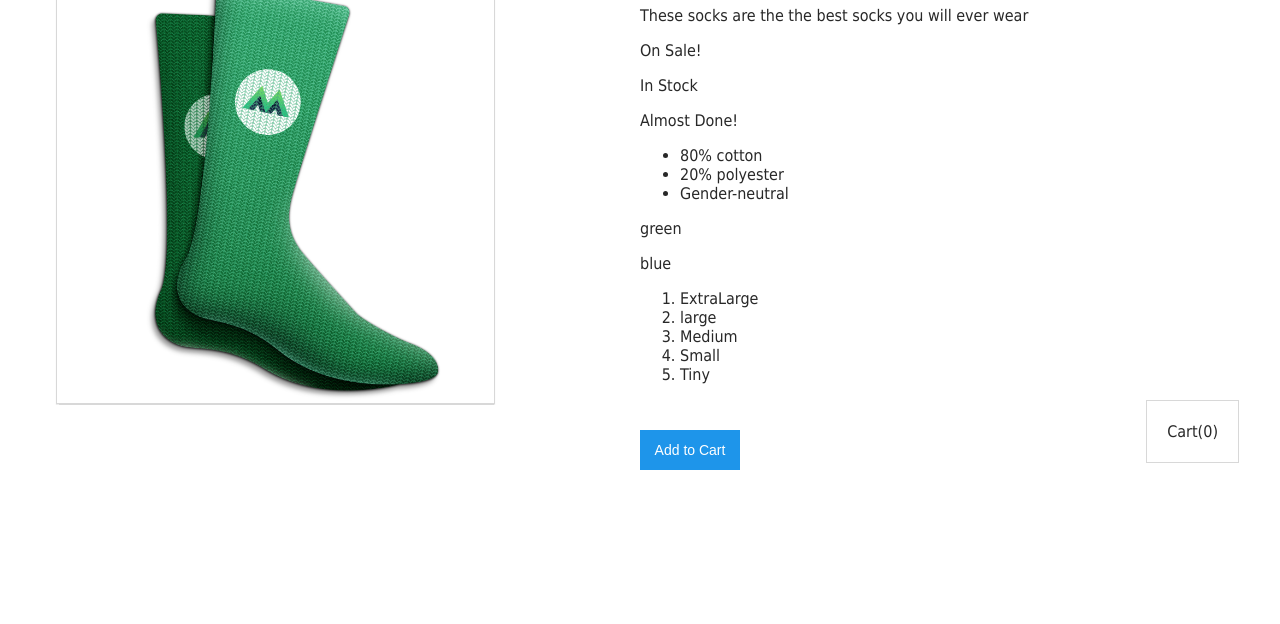
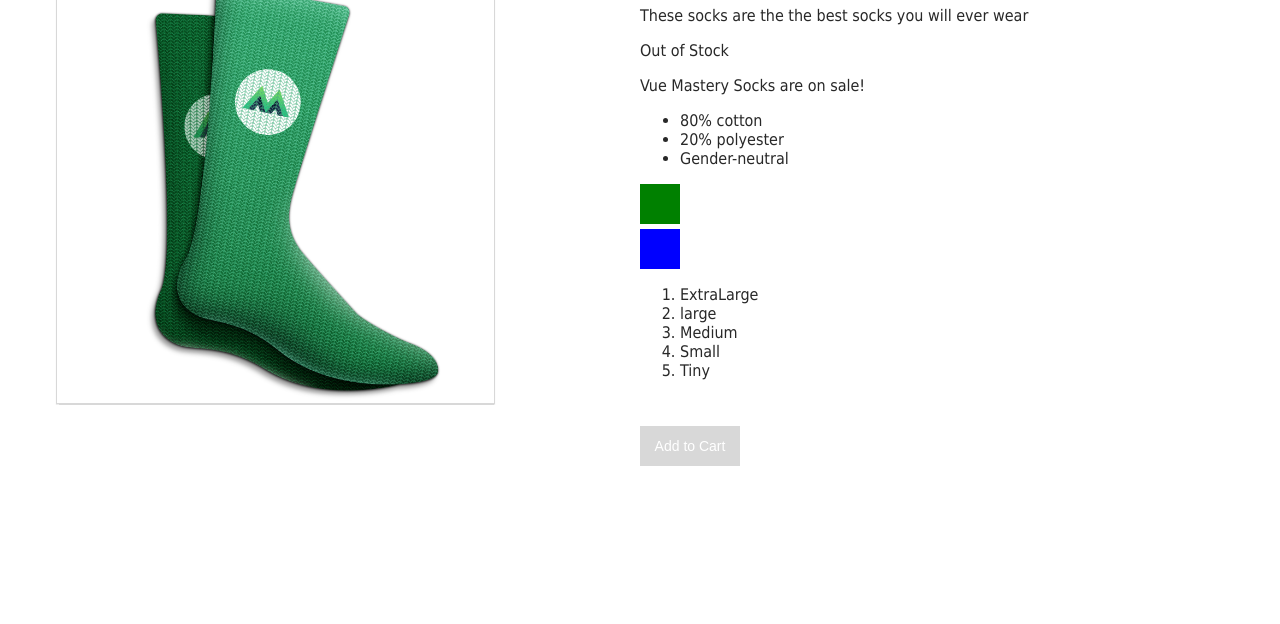
Before and after one commit to NeniEmSu/first-Vue-Project, a plain HTML site: page index.html in a window 1280 px wide. Shown: the part 176-800 px from the top of the page. Drawn offline with nearby package versions, Linux system fonts and the light colour scheme.

Commit message:
practiced using computed properties to output dynamic data

```diff
--- a/index.html
+++ b/index.html
@@ -20,33 +20,39 @@
 
     <div id="app">
         <div class="product">
+
             <div class="product-image">
                 <img v-bind:src="image" :alt="description">
             </div>
+
             <div class="product-info">
-                <h1>{{ product }}</h1>
+                <div class="cart">
+                    <p>Cart({{cart}})</p>
+                </div>
+                <h1>{{ title }}</h1>
                 <p>{{ description }}</p>
-                <span v-if="onSale">On Sale!</span>
-                <p v-show="inStock">In Stock </p>
-                <p v-if="inventory >= 10">In stock</p>
-                <p v-else-if="inventory <= 10 && inventory > 0">Almost Done!</p>
+                <p v-if="inStock">In Stock </p>
                 <p v-else>Out of Stock</p>
+                <p>{{ sale }}</p>
                 <ul>
                     <li v-for="item in items">{{ item }}</li>
                 </ul>
 
-                <div v-for="variant in variants" :key="variant.variantId">
-                    <p @mouseover="updateProduct(variant.variantImage)">{{ variant.variantColor }}</p>
+                <div v-for="(variant, index) in variants" :key="variant.variantId" class="color-box"
+                    :style="{ backgroundColor: variant.variantColor }" @mouseover="updateProduct(index)">
                 </div>
                 <ol>
                     <li v-for="size in sizes">{{ size }}</li>
                 </ol>
 
-                <button v-on:click="addToCart">Add to Cart</button>
-                <button v-on:click="decrimentFromCart" v-show="cart > 0">Dectrment From cart</button>
-                <div class="cart">
-                    <p>Cart({{cart}})</p>
+
+                <div><button v-on:click="addToCart" :disabled="!inStock" :class="{disabledButton: !inStock}">Add to
+                        Cart</button>
                 </div>
+                <div><button v-on:click="decrimentFromCart" v-show="cart > 0">Dectrment From cart</button></div>
+
+
+
             </div>
         </div>
     </div>
--- a/main.js
+++ b/main.js
@@ -9,11 +9,10 @@ var navigation = new Vue({
 var app = new Vue({
     el: '#app',
     data: {
+        brand: "Vue Mastery",
         product: 'Socks',
-        image: "./img/vmSocks-green-onWhite.jpg",
+        selectedVariant: 0,
         description: 'These socks are the the best socks you will ever wear',
-        inStock: true,
-        inventory: 2,
         onSale: true,
         items: [
             "80% cotton",
@@ -23,12 +22,14 @@ var app = new Vue({
         variants: [{
                 variantId: 2234,
                 variantColor: "green",
-                variantImage: "./img/vmSocks-green-onWhite.jpg"
+                variantImage: "./img/vmSocks-green-onWhite.jpg",
+                variantQuantity: 0
             },
             {
                 variantId: 2235,
                 variantColor: "blue",
-                variantImage: "./img/vmSocks-blue-onWhite.jpg"
+                variantImage: "./img/vmSocks-blue-onWhite.jpg",
+                variantQuantity: 10
             }
 
         ],
@@ -51,9 +52,26 @@ var app = new Vue({
         decrimentFromCart: function () {
             this.cart -= 1
         },
-        updateProduct(variantImage) {
-            this.image = variantImage
+        updateProduct(index) {
+            this.selectedVariant = index
         }
 
+    },
+    computed: {
+        title() {
+            return this.brand + " " + this.product
+        },
+        image() {
+            return this.variants[this.selectedVariant].variantImage
+        },
+        inStock() {
+            return this.variants[this.selectedVariant].variantQuantity
+        },
+        sale() {
+            if (this.onSale) {
+                return this.brand + ' ' + this.product + ' are on sale!'
+            }
+            return this.brand + ' ' + this.product + ' are not on sale'
+        }
     }
 })
--- a/styles.css
+++ b/styles.css
@@ -99,3 +99,9 @@ textarea {
     color: #16C0B0;
     text-decoration: underline;
 }
+
+.outOfStock {
+    text-decoration: line-through;
+    text-decoration-color: red;
+    text-decoration-style: solid;
+}
```
